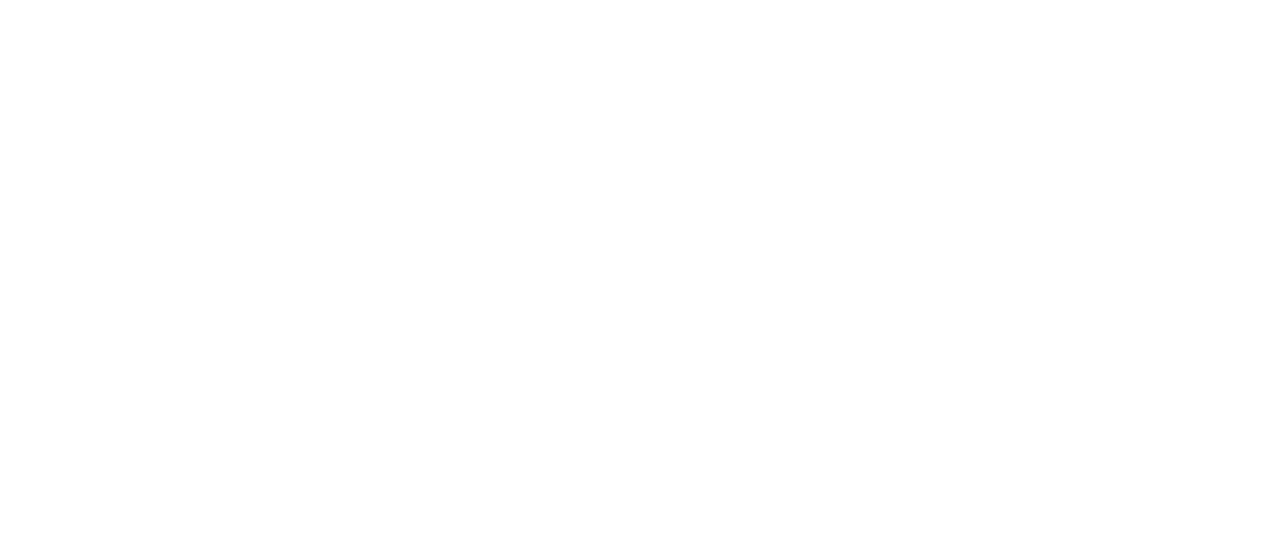
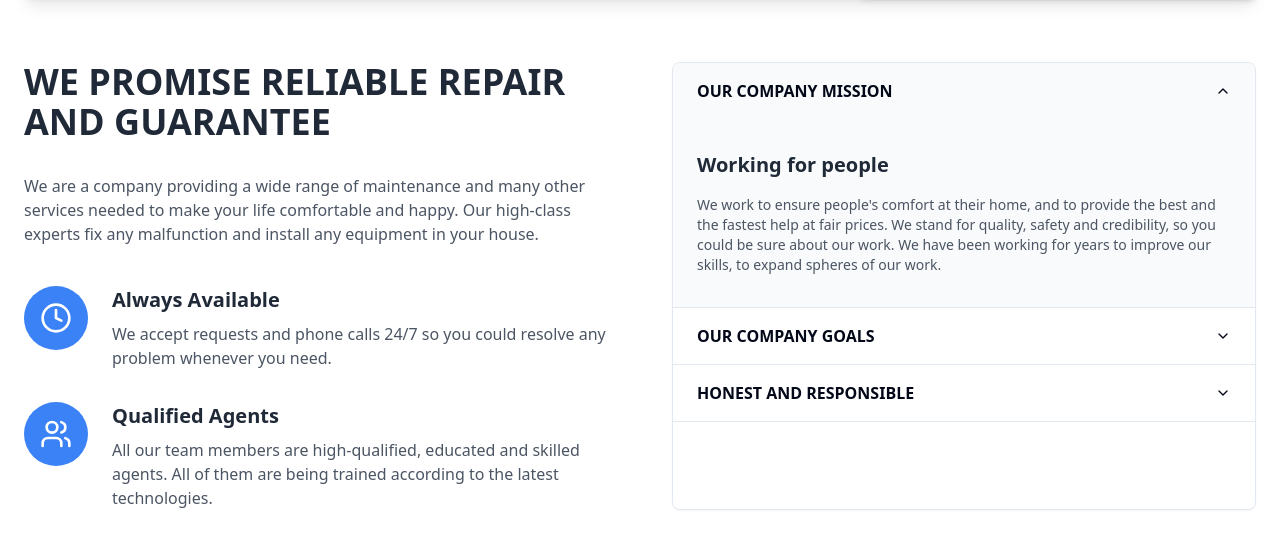
Before and after one commit to MariusWilsch/thomasplumbing-website-19, a React (Vite) app: page / in a window 1280 px wide. Shown: the part 944-1492 px from the top of the page. Before the commit the page ends 942 px from the top, so only its background shows below. Built offline with nearby package versions, Linux system fonts and the light colour scheme.

Commit message:
Add home route content
Implement additional content for the home route.

```diff
--- a/src/features/about/components/AboutSection.tsx
+++ b/src/features/about/components/AboutSection.tsx
@@ -57,7 +57,7 @@ const AboutSection = () => {
 
           {/* Right side - Accordion */}
           <div className="border rounded-lg overflow-hidden shadow-sm">
-            <Accordion type="single" collapsible className="w-full">
+            <Accordion type="single" collapsible defaultValue="mission" className="w-full">
               {/* Our Company Mission */}
               <AccordionItem value="mission">
                 <AccordionTrigger className="px-6 py-4 bg-gray-50 hover:bg-gray-100">
--- a/src/pages/Index.tsx
+++ b/src/pages/Index.tsx
@@ -2,12 +2,14 @@
 import React from 'react';
 import { Header } from '@/features/header';
 import { Hero } from '@/features/hero';
+import { AboutSection } from '@/features/about/components';
 
 const Index = () => {
   return (
     <div className="min-h-screen flex flex-col">
       <Header />
       <Hero />
+      <AboutSection />
     </div>
   );
 };
```
